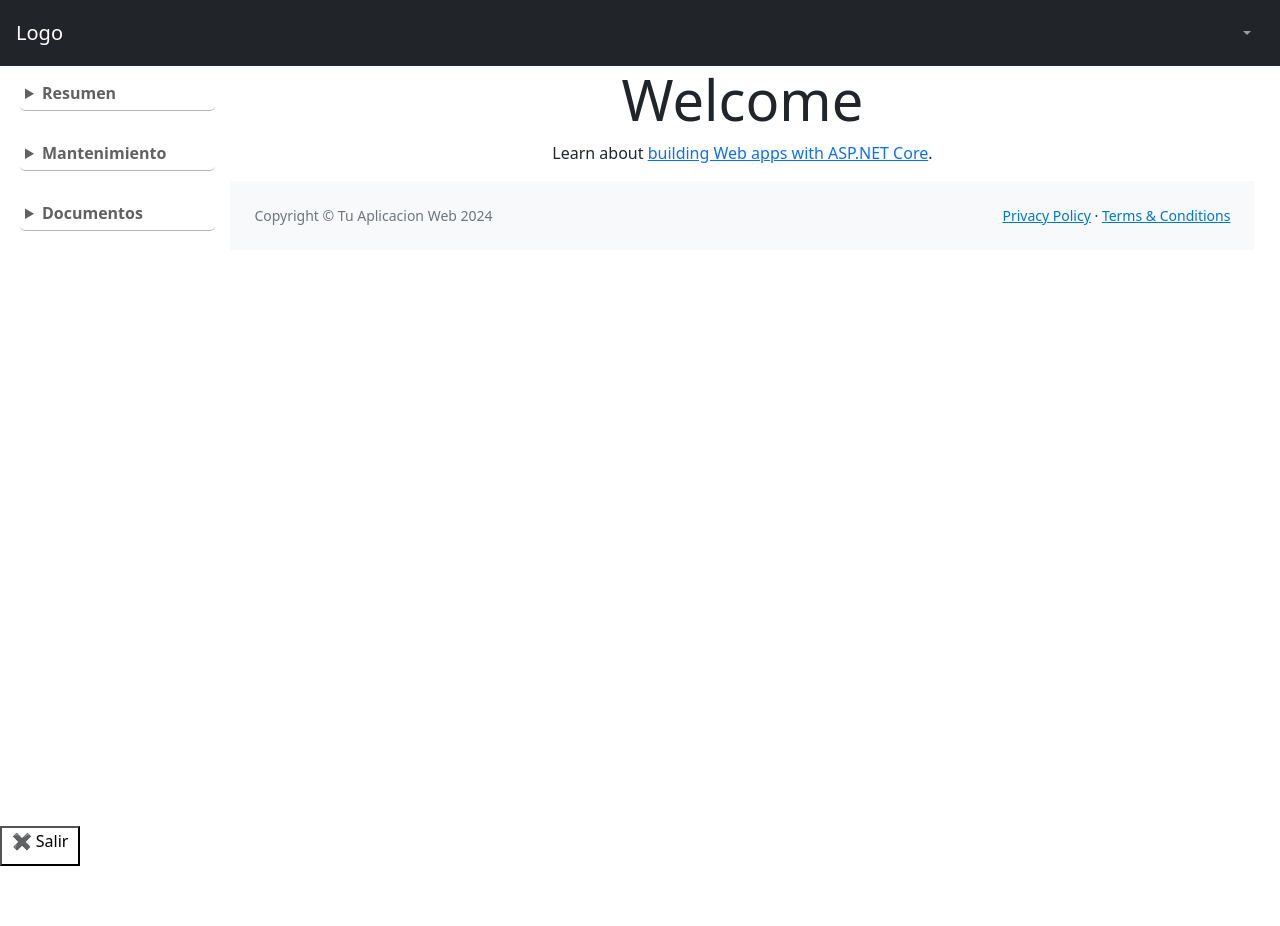
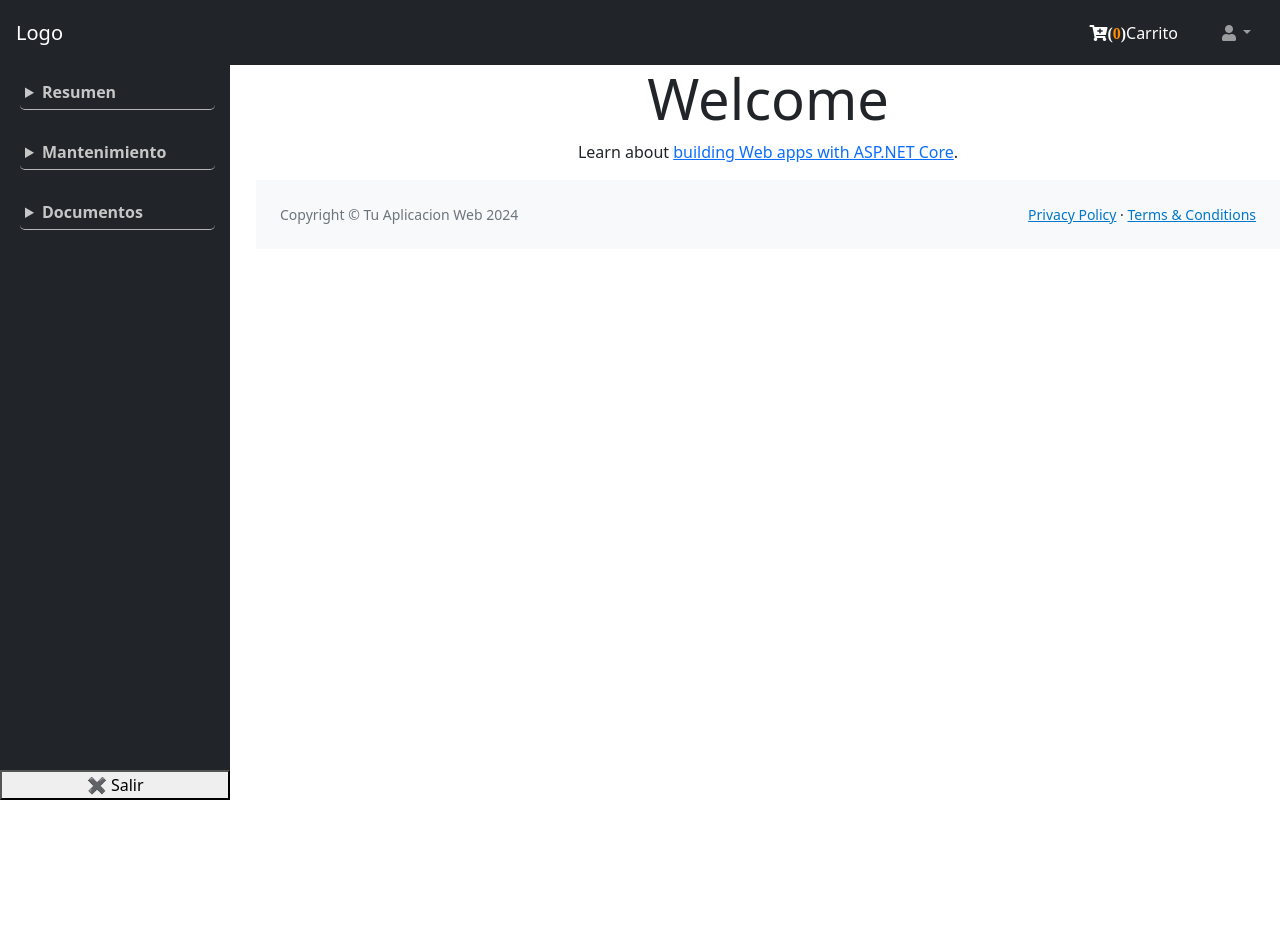
Before and after one commit to Hugh123N/project-ecommerce_CSharp, an ASP.NET Core app: page / in a window 1280 px wide. After the commit the page ends 800 px from the top, so only its background shows below. Run offline with ASP.NET Core 8, Linux system fonts and the light colour scheme; style sheets or scripts are compiled from the project's sources; some libraries are stand-ins or nearby versions.

Commit message:
mejoramiento de la vista principal layout e implementacion de awesome

```diff
--- a/Views/Home/Index.cshtml
+++ b/Views/Home/Index.cshtml
@@ -5,4 +5,5 @@
 <div class="text-center">
     <h1 class="display-4">Welcome</h1>
     <p>Learn about <a href="https://learn.microsoft.com/aspnet/core">building Web apps with ASP.NET Core</a>.</p>
+
 </div>
--- a/Views/Shared/_Layout.cshtml
+++ b/Views/Shared/_Layout.cshtml
@@ -7,16 +7,23 @@
     <link rel="stylesheet" href="~/lib/bootstrap/dist/css/bootstrap.min.css" />
     <link rel="stylesheet" href="~/css/site.css" asp-append-version="true" />
     <link rel="stylesheet" href="~/proyecto_ecommerce_.NET_MVC_.styles.css" asp-append-version="true" />
+    <link rel="stylesheet" href="https://use.fontawesome.com/releases/v5.8.2/css/all.css" integrity="sha384-oS3vJWv+0UjzBfQzYUhtDYW+Pj2yciDJxpsK1OYPAYjqT085Qq/1cq5FLXAZQ7Ay" crossorigin="anonymous">
 </head>
 <body class="sb-nav-fixed">
-    <nav class="sb-topnav navbar navbar-expand navbar-dark bg-dark">
+    <nav class="sb-topnav navbar navbar-expand-sm navbar-dark bg-dark nav-cabecera">
+        <!-- Sidebar Toggle-->
+        <button class="navbar-toggler" type="button" data-toggle="collapse" data-target="#navbarTogglerDemo" aria-controls="navbarTogglerDemo03" aria-expanded="false" aria-label="Toggle navigation">
+             <span class="navbar-toggler-icon"></span>
+        </button>
         <!-- Navbar Brand-->
         <a class="navbar-brand ps-3" href="index.html">Logo</a>
-        <!-- Sidebar Toggle-->
-        <button class="btn btn-link btn-sm order-1 order-lg-0 me-4 me-lg-0" id="sidebarToggle" href="#!"><i class="fas fa-bars"></i></button>
         <!-- Navbar Search-->
         <!-- Navbar-->
+        <div class="collapse navbar-collapse" id="navbarTogglerDemo">
         <ul class="navbar-nav ms-auto me-0 me-md-3 my-2 my-md-0">
+            <li class="nav-item">
+                <a class="nav-link active"><i class="fas fa-cart-plus">(<label style="color: darkorange">0</label>)</i>Carrito</a>
+            </li>
             <li class="nav-item dropdown">
                 <a class="nav-link dropdown-toggle" id="navbarDropdown" href="#" role="button" data-bs-toggle="dropdown" aria-expanded="false"><i class="fas fa-user fa-fw"></i></a>
                 <ul class="dropdown-menu dropdown-menu-end" aria-labelledby="navbarDropdown">
@@ -27,11 +34,12 @@
                 </ul>
             </li>
         </ul>
+        </div>
     </nav>
-    <div class="cuerpo" id="layoutSidenav">
-        <div class="contenido-menu" id="layoutSidenav_nav">
-                <div class="sb-sidenav-menu menu-container">
-                    <ul>
+    <div class="cuerpo" >
+        <div class="contenido-menu ">
+            <div class="sb-sidenav-menu menu-container bg-dark">
+                    <ul id="menu">
                         <details>
                             <summary class="sb-sidenav-menu-heading">Resumen</summary>
                             <li>
@@ -56,10 +64,10 @@
                                 </a>
                             </li>
                             <li>
-                            <a class="nav-link" href="#">
-                                <div class="sb-nav-link-icon"><i class="fas fa-boxes"></i></div>
-                                Productos
-                            </a>
+                                <a class="nav-link" href="#">
+                                    <div class="sb-nav-link-icon"><i class="fas fa-boxes"></i></div>
+                                    Productos
+                                </a>
                             </li>
                         </details>
                         <details>
--- a/wwwroot/css/site.css
+++ b/wwwroot/css/site.css
@@ -1,11 +1,14 @@
 html {
   font-size: 14px;
+  margin:0;
 }
 
 @media (min-width: 768px) {
   html {
     font-size: 16px;
+
   }
+
 }
 
 .btn:focus, .btn:active:focus, .btn-link.nav-link:focus, .form-control:focus, .form-check-input:focus {
@@ -17,49 +20,52 @@ html {
   min-height: 100%;
 }
 
-body {
-  margin-bottom: 60px;
+
+/*cavecera  nav*/
+.nav-cabecera {
+    top:0;
+    left:0;
+    width: 100%;
+    height:65px;
+    display: flex;
+    z-index: 50;
+    position: fixed;
 }
-/*cavecera  nav*/
-
+nav ul li a{
+    cursor:pointer;
+}
 
 /**********************cuerpo**************************/
 .cuerpo {
     width: 100%;
     height: 100%;
+    margin-top:65px;
     display: flex;
     flex-direction: row;
 }
 
 .contenido-menu {
+    padding-bottom:65px;
     width: 18%;
     height: 100vh;
     display: flex;
     flex-direction: column;
-    background-color: #ffffff;
+    z-index:20;
+    position:fixed;
 }
 
-    .contenido-menu .menu-container {
+.menu-container {
         width: 100%;
         height: 100%;
-        background-color: rgb(255, 255, 255);
         display: flex;
         flex-direction: column;
-    }
+}
 
 .menu-container ul {
     display: flex;
     flex-direction: column;
     padding-left: 5px;
 }
-
-.menu-container li a {
-    background: #b4c8ff;
-    color: rgb(51, 37, 37);
-    height: 200px;
-}
-
-
 
 li {
     width: auto;
@@ -72,23 +78,21 @@ li {
 .contenido-menu .menu-container a {
     width: 100%;
     height: 100%;
-    background-color: #eef9ff;
     border-radius: 10px;
     border: none;
     font-weight: 600;
     font-size: 16px;
-    color: #616161;
+    color: #8f8f8f;
     text-align: left;
     padding-left: 10px;
     cursor: pointer;
 }
 
-.underline {
-    color: #3080c8;
+.contenido-menu .menu-container a:hover{
+    color:#eef9ff;
 }
 
 summary {
-    background: #ffffff;
     height: 30px;
     border-bottom: 1px solid #b5b5b5;
     border-radius: 5px;
@@ -99,23 +103,17 @@ summary {
     cursor: pointer;
     margin: 15px;
     font-weight: 600;
-    color: #616161;
+    color: #c6c6c6;
 }
 
-    summary::marker {
-        color: #616161;
-    }
+summary::marker {
+    color: #c6c6c6;
+}
 
-button.salir {
-    background-color: #ffffff;
-    border-radius: 0;
-    height: 40px;
-    width: 80px;
-    padding-bottom: 20px;
-}
 
 /*cuerpo contenido y footer*/
 #layoutSidenav_content {
+    margin-left:20%;
     width: 80%;
     height: 100%;
 }
```
